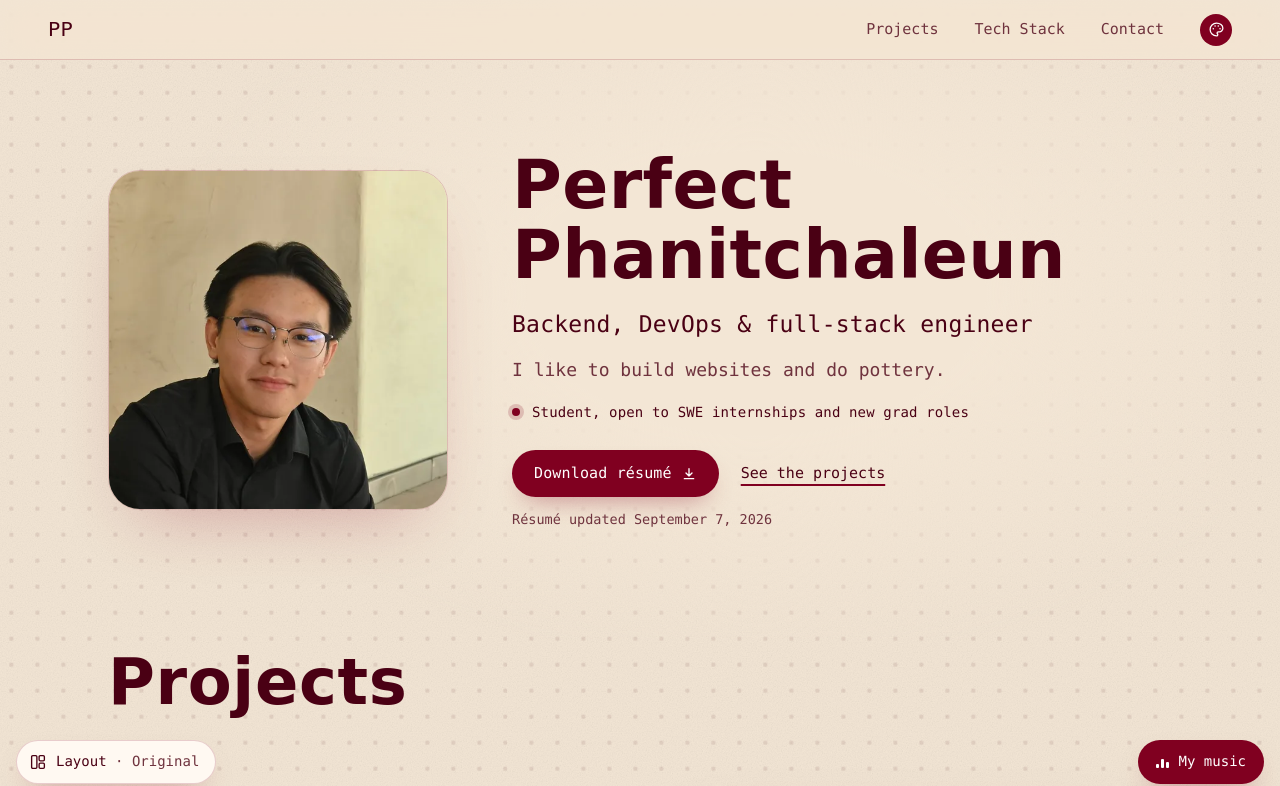
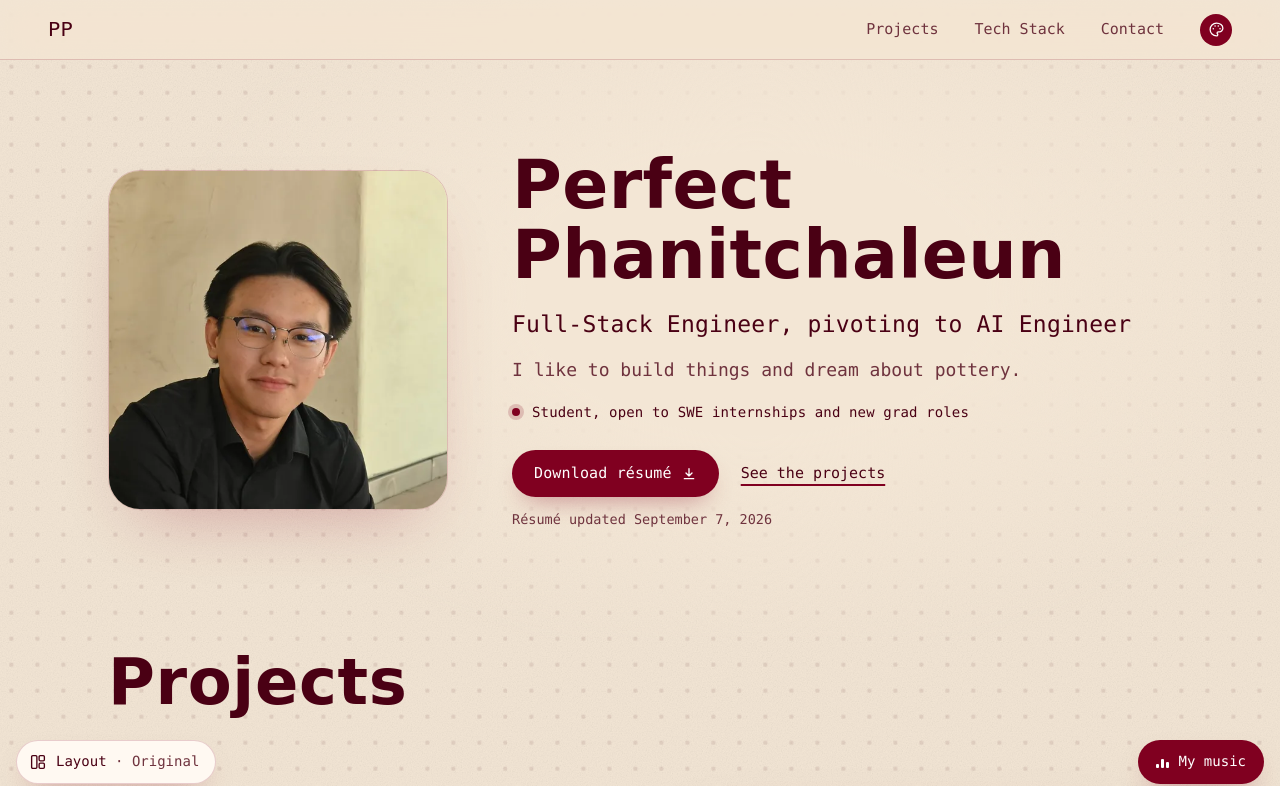
Before and after one commit to SailmanSeeulater/PPhanitchaleun_Portfolio, a React (Vite) app: page / in a window 1280 px wide. Shown: the top 786 px of the page. Built offline with nearby package versions, Linux system fonts and the light colour scheme; a web font is replaced by a local one.

Commit message:
Change my title

```diff
--- a/src/App.jsx
+++ b/src/App.jsx
@@ -1372,9 +1372,9 @@ export default function App() {
           </div>
           <div className="hero__intro">
             <TypedName />
-            <p className="hero__role">Backend, DevOps &amp; full-stack engineer</p>
+            <p className="hero__role">Full-Stack Engineer, pivoting to AI Engineer</p>
             <p className="hero__proof">
-              I like to build websites and do pottery.
+              I like to build things and dream about pottery.
             </p>
             <p className="hero__status">Student, open to SWE internships and new grad roles</p>
             <div className="hero__actions">
```
